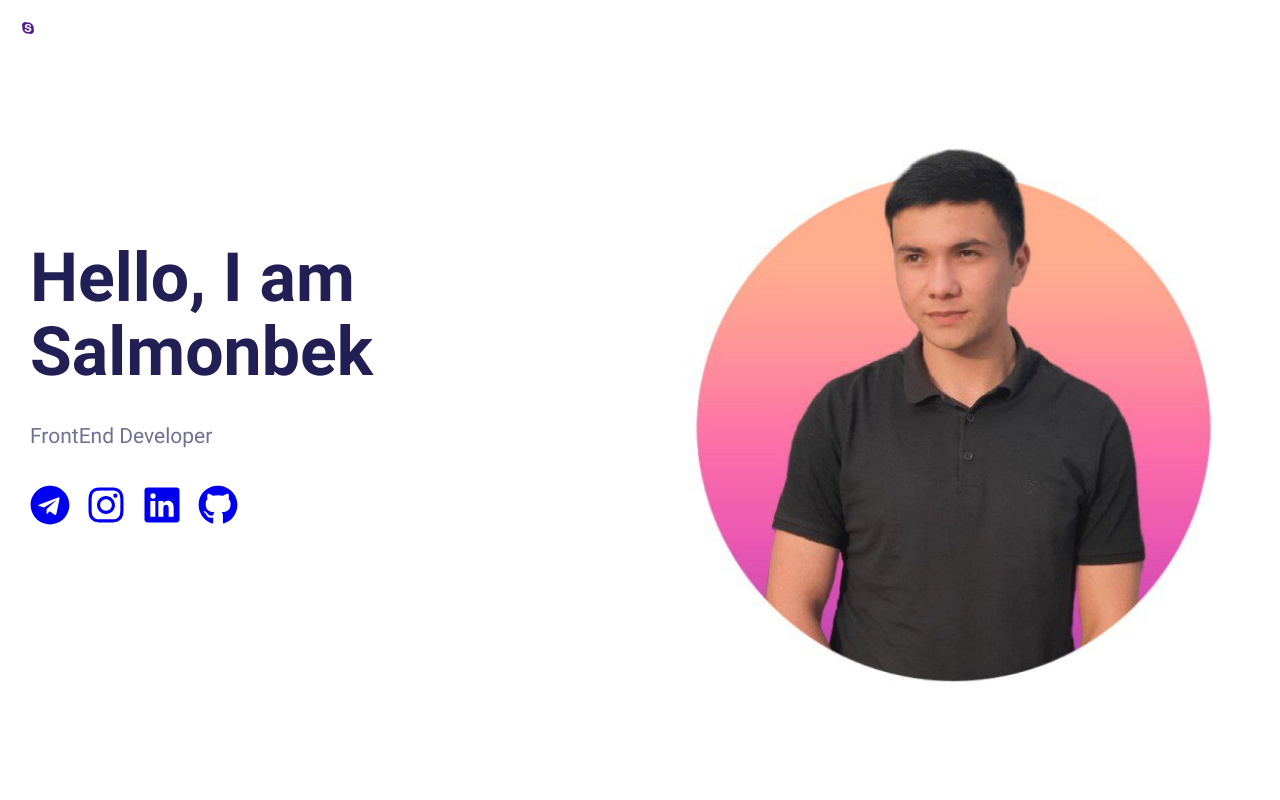
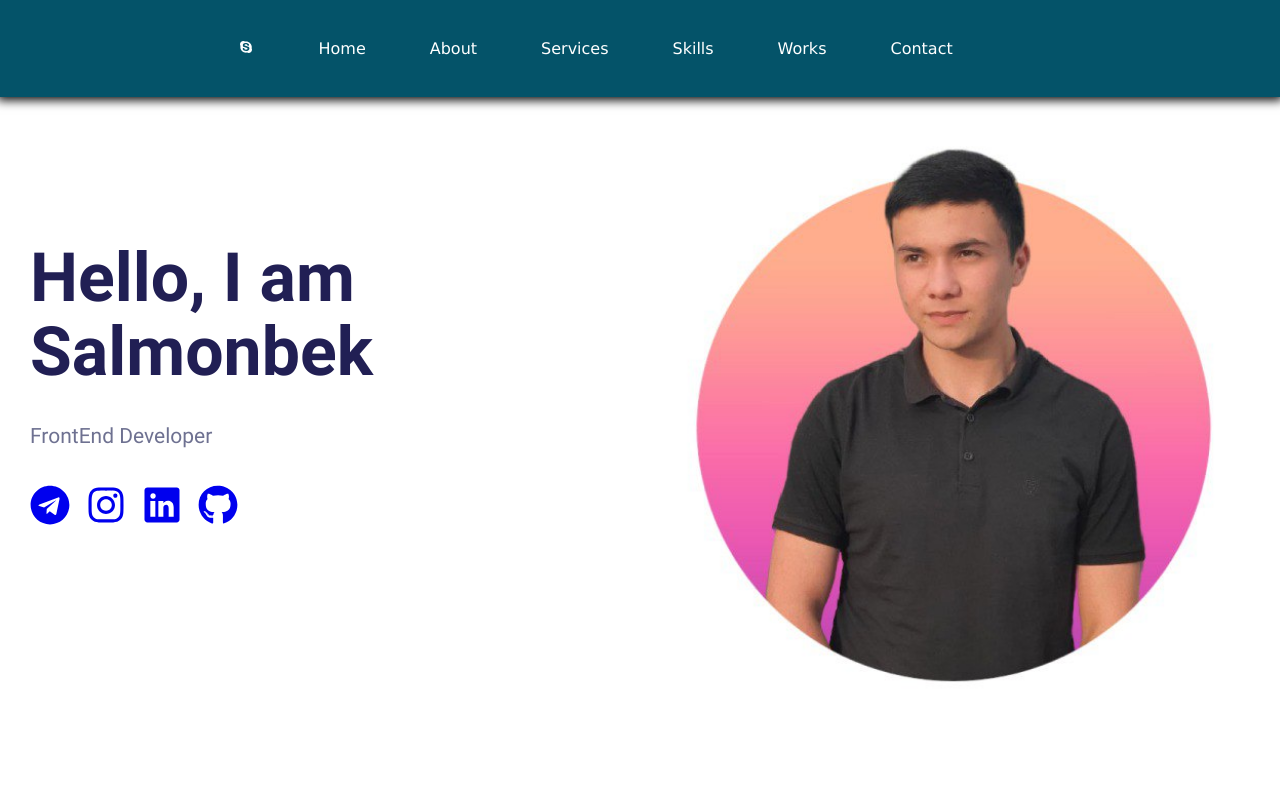
Before and after one commit to salmonbek/portfolio, a React (Vite) app: page / in a window 1280 px wide. Shown: the top 800 px of the page. Built offline with nearby package versions, Linux system fonts and the light colour scheme.

Commit message:
navber-added

```diff
--- a/src/components/header/Header.jsx
+++ b/src/components/header/Header.jsx
@@ -12,10 +12,11 @@ function Header() {
   };
   return (
     <header className="header">
+      <div className="container">
+        <nav ref={navRef}>
           <a className="logo" href="">
             <IoLogoSkype />
           </a>
-      <nav ref={navRef}>
           <a href="">Home</a>
           <a href="">About</a>
           <a href="">Services</a>
@@ -26,9 +27,10 @@ function Header() {
             <IoClose />
           </buttton>
         </nav>
-      <button className="nav-btn" onClick={showNavbar}>
+        <button className="nav-btn btn-open" onClick={showNavbar}>
           <IoMdMenu />
         </button>
+      </div>
     </header>
   );
 }
--- a/src/components/header/Header.scss
+++ b/src/components/header/Header.scss
@@ -1,15 +1,25 @@
 header {
   position: fixed;
   justify-content: space-between;
-  padding: 20px;
+  padding: 20px 0;
   display: flex;
   width: 100%;
-  background-color: white;
+  background-color: rgb(4, 83, 105);
   z-index: 10;
   color: var(--textColor);
+  box-shadow: 0px 0px 10px 3px black;
   .container {
     display: flex;
-    align-items: center;
+    nav {
+      display: flex;
+      align-items: center;
+      justify-content: space-between;
+    }
+    .btn-open * {
+      width: 40px;
+      height: 40px;
+      color: white;
+    }
   }
 }
 
@@ -17,10 +27,13 @@ nav a {
   margin: 0 2rem;
   color: white;
   text-decoration: none;
+  font-family: "Lucida Sans", "Lucida Sans Regular", "Lucida Grande",
+    "Lucida Sans Unicode", Geneva, Verdana, sans-serif;
 }
 
 nav a:hover {
-  color: red;
+  color: rgb(0, 98, 255);
+  transition: 0.3s;
 }
 
 header .nav-btn {
--- a/src/components/main/Main.scss
+++ b/src/components/main/Main.scss
@@ -458,6 +458,28 @@
     }
   }
 }
+@media (max-width: 1044px) {
+  .main {
+    .work {
+      .container {
+        .work-card {
+          grid-template-columns: repeat(2, 1fr);
+        }
+      }
+    }
+  }
+}
+@media (max-width: 550px) {
+  .main {
+    .work {
+      .container {
+        .work-card {
+          grid-template-columns: 1fr;
+        }
+      }
+    }
+  }
+}
 
 @media (max-width: 1230px) {
   .articles {
--- a/src/components/main/main.jsx
+++ b/src/components/main/main.jsx
@@ -206,7 +206,7 @@ function Main() {
       {/* skills section */}
 
       {/* work section */}
-      {/* <section className="work" id="projects">
+      <section className="work" id="projects">
         <div className="container">
           <h1 data-aos="zoom-out-down">My Works</h1>
           <div className="work-card">
@@ -346,7 +346,7 @@ function Main() {
             See more
           </a>
         </div>
-      </section> */}
+      </section>
       {/* work section */}
     </main>
   );
```
Lines whose indentation alone changed are shown as unchanged.
